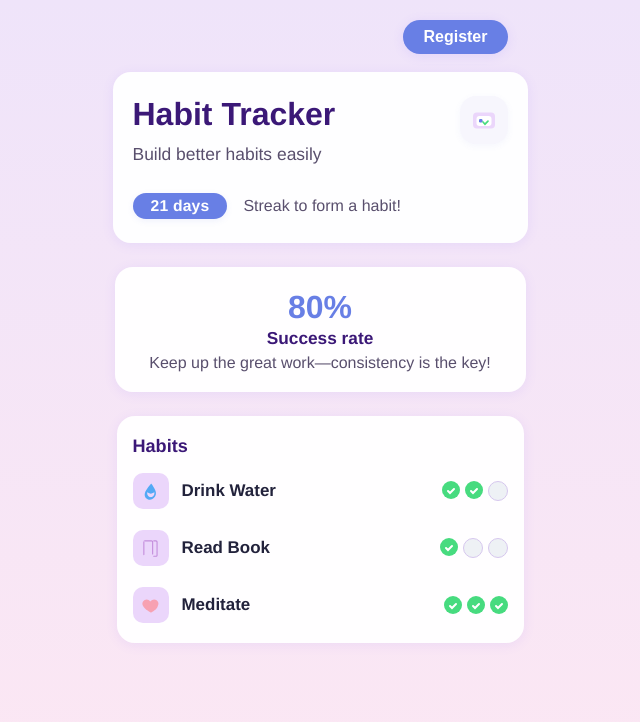
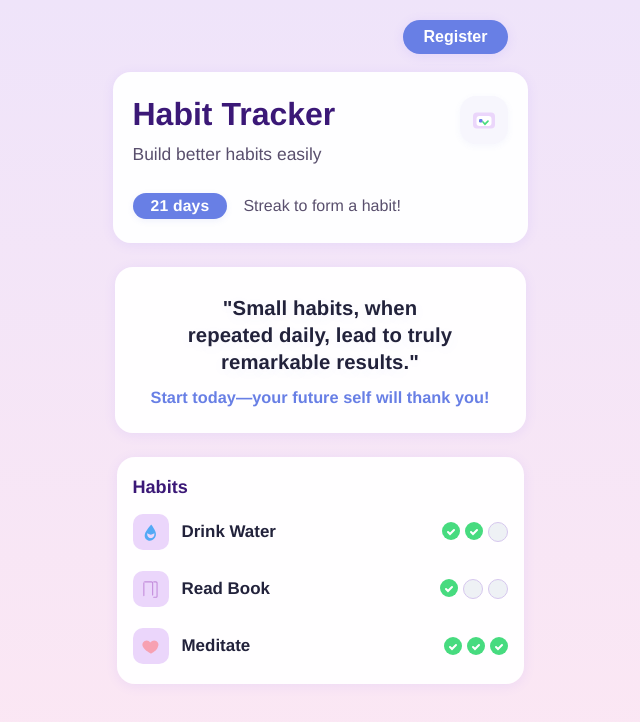
Before and after one commit to SwethaAdhiraiN/HabitTrackerApp, a React (Create React App) app in the folder frontend/: page / in a window 1280 px wide. Shown: the top 722 px of the page, without its empty margins (320-960 px from the left). Built offline with nearby package versions, Linux system fonts and the light colour scheme.

Commit message:
CheckPoint

```diff
--- a/frontend/src/App.js
+++ b/frontend/src/App.js
@@ -245,43 +245,48 @@ function HomePage() {
           </div>
         </section>
 
-        {/* 2. Stats Card */}
+        {/* 2. Motivational Quote Card */}
         <section
           style={{
             width: "100%",
             background: "rgba(255,255,255,0.98)",
             borderRadius: 18,
             boxShadow: "0 2px 12px rgba(123,97,255,0.10)",
-            padding: "22px 18px 20px 18px",
+            padding: "28px 18px 26px 18px",
             marginBottom: 24,
             display: "flex",
             flexDirection: "column",
             alignItems: "center",
+            justifyContent: "center",
           }}
         >
-          <div style={{ fontSize: "2rem", fontWeight: 700, color: "var(--ht-primary)" }}>
-            80%
+          <div
+            style={{
+              fontSize: "1.27rem",
+              color: "var(--ht-primary-text)",
+              fontWeight: 700,
+              textAlign: "center",
+              lineHeight: 1.35,
+              letterSpacing: 0.1,
+              marginBottom: 9,
+              maxWidth: 280,
+              fontFamily: '"Helvetica Neue", Arial, sans-serif',
+              textShadow: "0 3px 14px rgba(104,127,229,0.07)",
+            }}
+          >
+            "Small habits, when repeated daily, lead to truly remarkable results."
           </div>
           <div
             style={{
+              fontSize: "1.02rem",
+              color: "var(--ht-primary)",
               fontWeight: 600,
-              color: "#3B1877",
               marginTop: 2,
-              fontSize: "1.08rem",
+              textAlign: "center",
+              letterSpacing: 0.02,
             }}
           >
-            Success rate
-          </div>
-          <div
-            style={{
-              fontSize: "1rem",
-              color: "var(--ht-secondary-text)",
-              marginTop: 5,
-              textAlign: "center",
-              fontWeight: 400,
-            }}
-          >
-            Keep up the great work—consistency is the key!
+            Start today—your future self will thank you!
           </div>
         </section>
 
```
